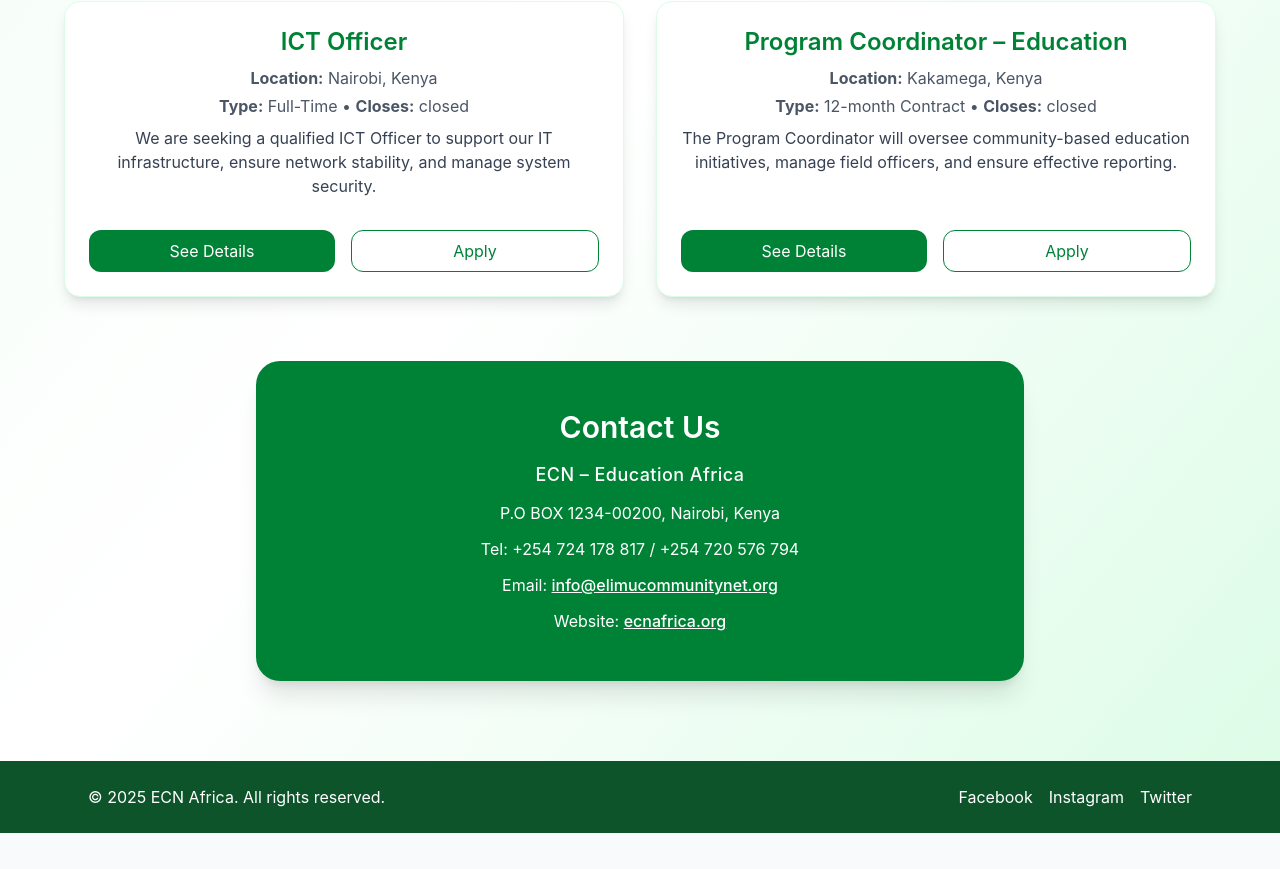
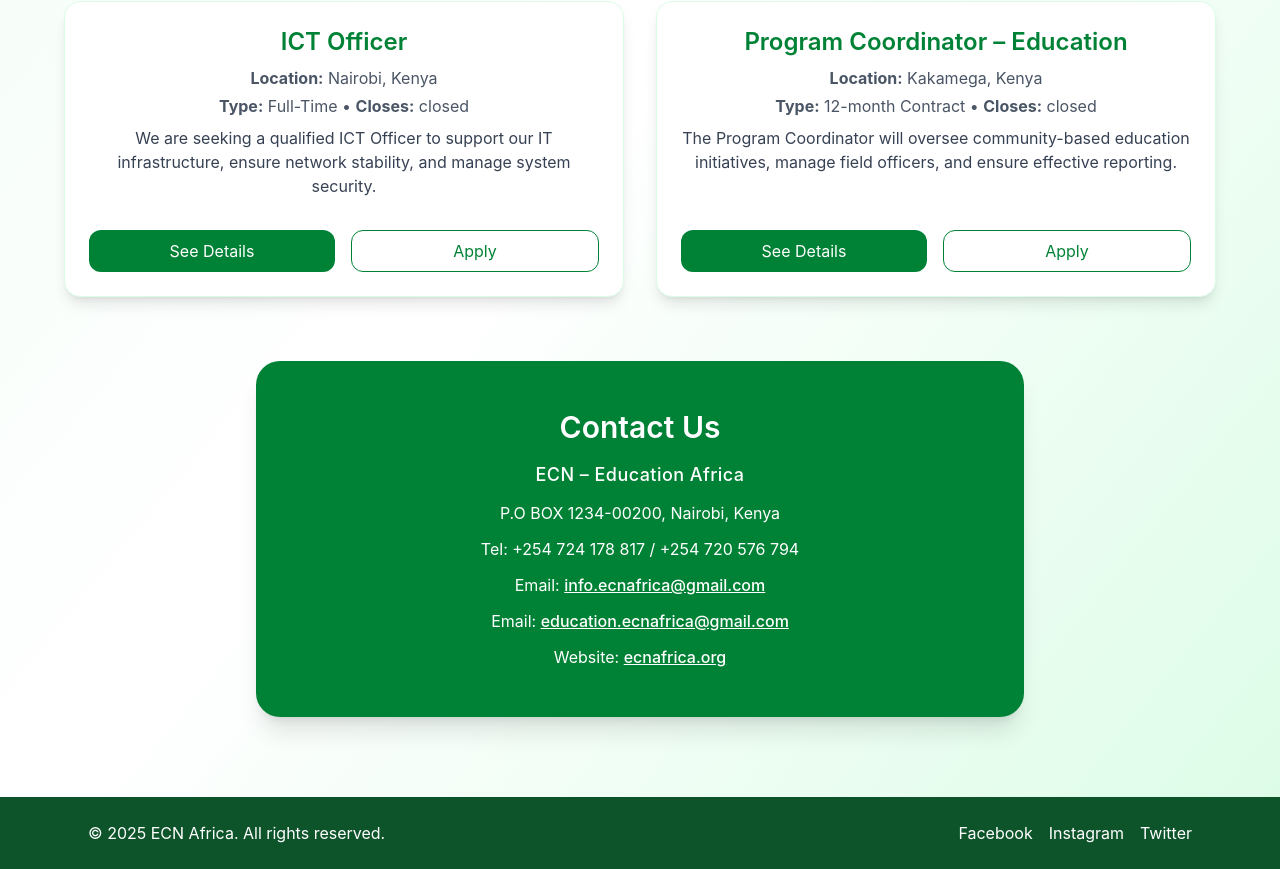
Before and after one commit to steph10920/ecnafrica, a React (Vite) app: page /contact in a window 1280 px wide. Shown: the part 802-1671 px from the top of the page. Before the commit the page ends 1635 px from the top, so only its background shows below. Built offline with nearby package versions, Linux system fonts and the light colour scheme.

Commit message:
changed email

```diff
--- a/src/pages/Contact.jsx
+++ b/src/pages/Contact.jsx
@@ -11,7 +11,7 @@
       location: "Nairobi, Kenya",
       type: "Full-Time",
       closingDate: /*"December 15, 2025"*/"closed",
-      salaryRange: "KES 70,000 - 120,000 (negotiable)",
+      salaryRange: " (negotiable)",
       shortDescription:
         "We are seeking a qualified ICT Officer to support our IT infrastructure, ensure network stability, and manage system security.",
       description:
@@ -40,7 +40,7 @@
       location: "Kakamega, Kenya",
       type: "12-month Contract",
       closingDate: /*"November 30, 2025",*/"closed",
-      salaryRange: "KES 60,000 - 90,000 (depending on experience)",
+      salaryRange: " (depending on experience)",
       shortDescription:
         "The Program Coordinator will oversee community-based education initiatives, manage field officers, and ensure effective reporting.",
       description:
@@ -428,10 +428,19 @@
           <p>
             Email:{" "}
             <a
-              href="mailto:info@elimucommunitynet.org"
+              href="mailto:info.ecnafrica@gmail.com"
               className="underline font-medium hover:text-green-200 transition-colors"
             >
-              info@elimucommunitynet.org
+              info.ecnafrica@gmail.com
+            </a>
+          </p>
+          <p>
+            Email:{" "}
+            <a
+              href="mailto:education.ecnafrica@gmail.com"
+              className="underline font-medium hover:text-green-200 transition-colors"
+            >
+              education.ecnafrica@gmail.com
             </a>
           </p>
           <p>
```
